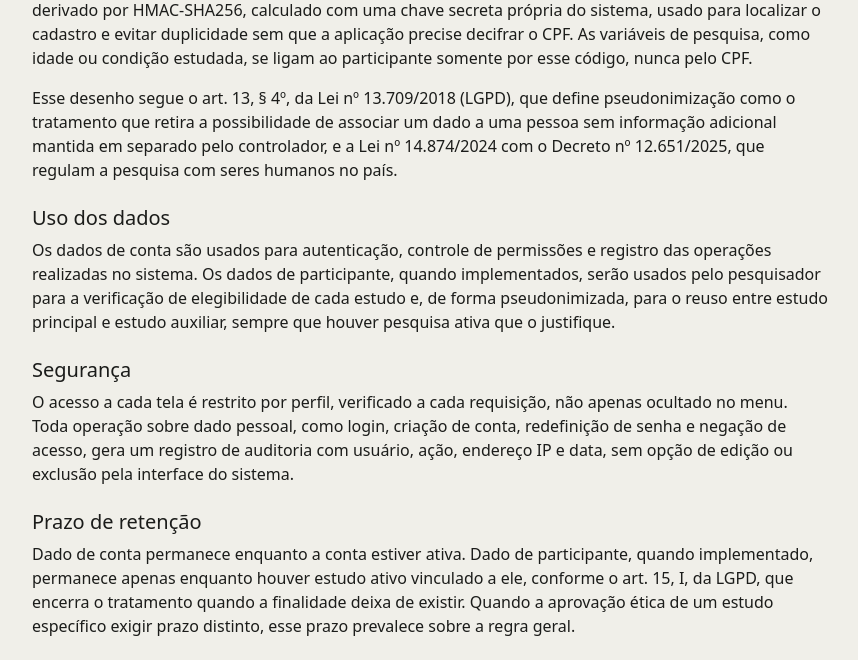
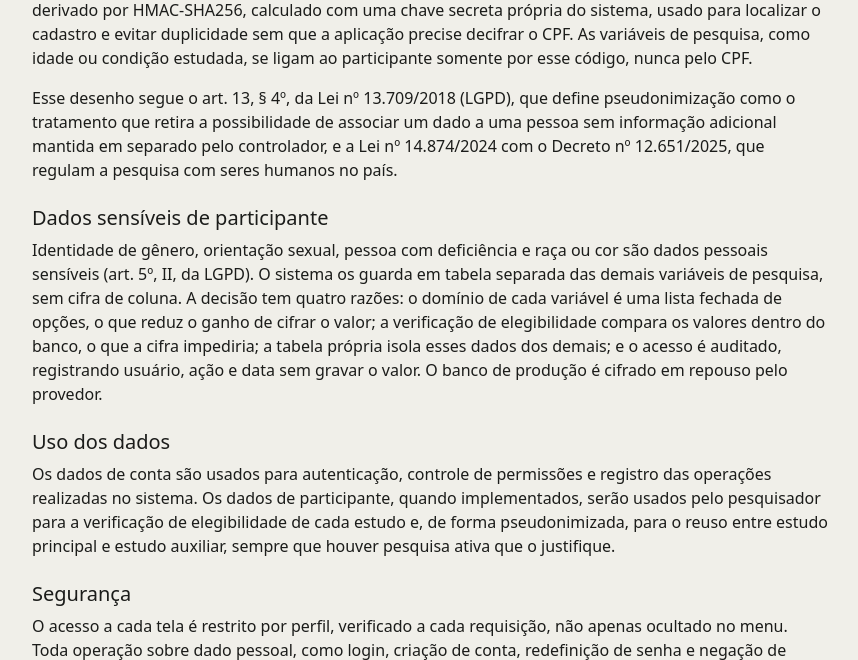
Before and after one commit to BrunoAssis-source/PFC, a Django app: page /politica-de-privacidade/ in a window 1280 px wide. Shown: the part 513-1173 px from the top of the page, without its empty margins (210-1068 px from the left). Run offline with Django 5.2, Linux system fonts and the light colour scheme; parts of the project's set-up code (start-up, migrations or seed data) failed here and were passed over.

Commit message:
documenta a coleta com verificacao eliminatoria, os sensiveis e o trabalho futuro

```diff
--- a/templates/autenticacao/politica_privacidade.html
+++ b/templates/autenticacao/politica_privacidade.html
@@ -12,6 +12,9 @@
     <p>O CPF do participante é armazenado cifrado, em tabela separada dos dados de pesquisa, enquanto houver estudo ativo vinculado ao participante. Ao lado do campo cifrado, o sistema mantém um código derivado por HMAC-SHA256, calculado com uma chave secreta própria do sistema, usado para localizar o cadastro e evitar duplicidade sem que a aplicação precise decifrar o CPF. As variáveis de pesquisa, como idade ou condição estudada, se ligam ao participante somente por esse código, nunca pelo CPF.</p>
     <p>Esse desenho segue o art. 13, § 4º, da Lei nº 13.709/2018 (LGPD), que define pseudonimização como o tratamento que retira a possibilidade de associar um dado a uma pessoa sem informação adicional mantida em separado pelo controlador, e a Lei nº 14.874/2024 com o Decreto nº 12.651/2025, que regulam a pesquisa com seres humanos no país.</p>
 
+    <h2 class="h5 mt-4">Dados sensíveis de participante</h2>
+    <p>Identidade de gênero, orientação sexual, pessoa com deficiência e raça ou cor são dados pessoais sensíveis (art. 5º, II, da LGPD). O sistema os guarda em tabela separada das demais variáveis de pesquisa, sem cifra de coluna. A decisão tem quatro razões: o domínio de cada variável é uma lista fechada de opções, o que reduz o ganho de cifrar o valor; a verificação de elegibilidade compara os valores dentro do banco, o que a cifra impediria; a tabela própria isola esses dados dos demais; e o acesso é auditado, registrando usuário, ação e data sem gravar o valor. O banco de produção é cifrado em repouso pelo provedor.</p>
+
     <h2 class="h5 mt-4">Uso dos dados</h2>
     <p>Os dados de conta são usados para autenticação, controle de permissões e registro das operações realizadas no sistema. Os dados de participante, quando implementados, serão usados pelo pesquisador para a verificação de elegibilidade de cada estudo e, de forma pseudonimizada, para o reuso entre estudo principal e estudo auxiliar, sempre que houver pesquisa ativa que o justifique.</p>
 
```
Also changed, not shown: README.md.
